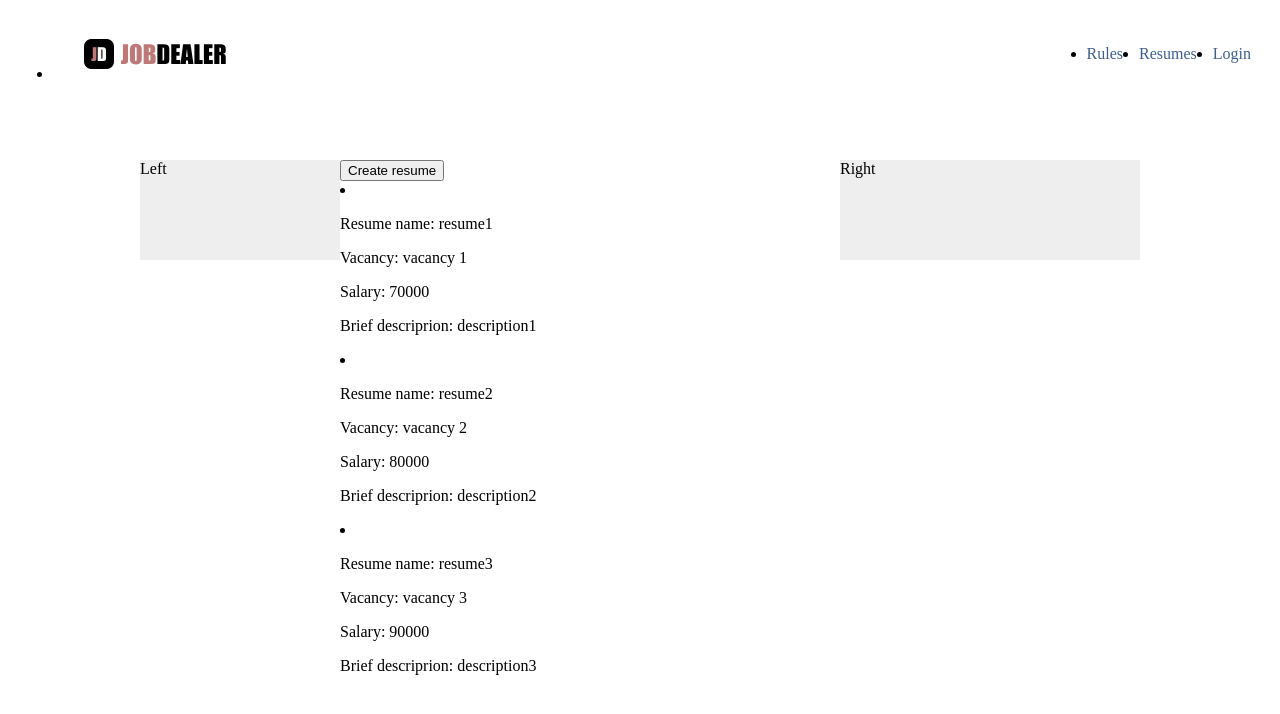
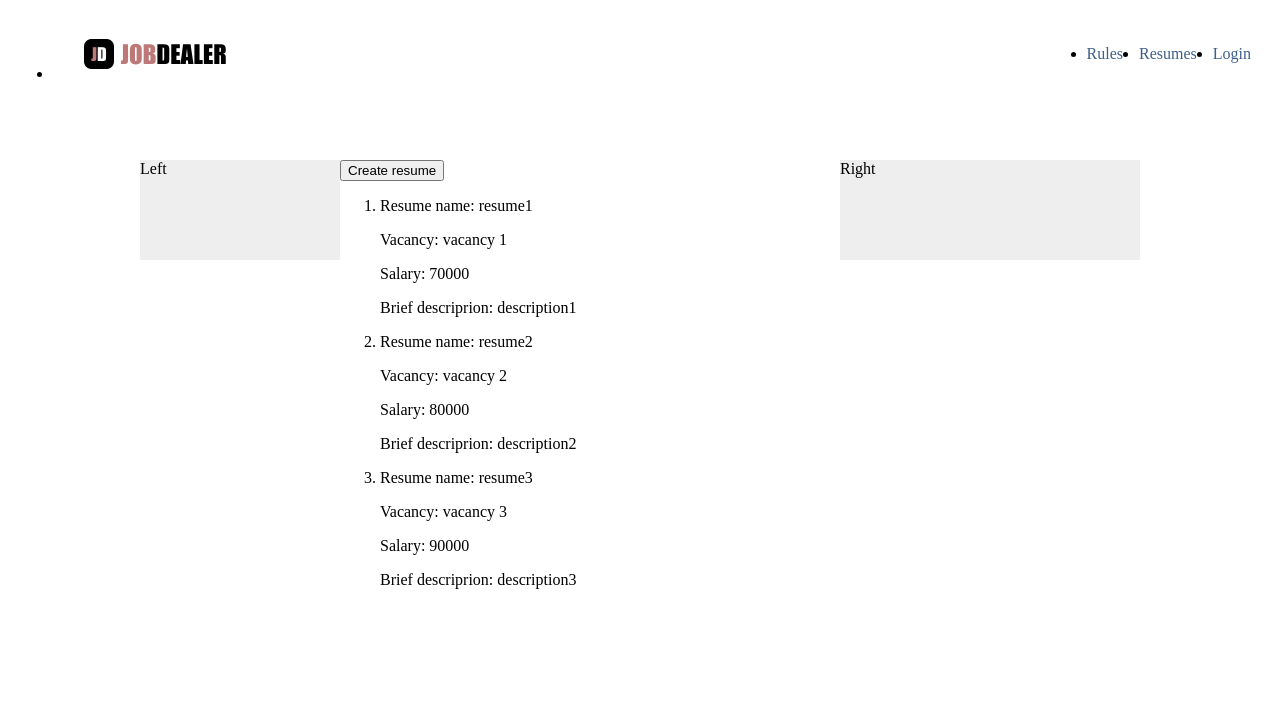
Before and after one commit to schwarzsword/job-dealer, a Vue app in the folder frontend/: page /resumes in a window 1280 px wide. Shown: the top 714 px of the page. Built offline with nearby package versions, Linux system fonts and the light colour scheme.

Commit message:
short resume description is ordered list

```diff
--- a/frontend/src/components/Resume/resumeShortDescription.vue
+++ b/frontend/src/components/Resume/resumeShortDescription.vue
@@ -1,6 +1,6 @@
 <template>
     <div>
-
+        <ol>
             <li class="my-resumes" v-for="resume in resumes" v-bind:key="resume">
                 <p>
                     Resume name: {{resume.name}}
@@ -15,6 +15,7 @@
                     Brief descriprion: {{resume.description}}
                 </p>
             </li>
+        </ol>
     </div>
 </template>
 
```
Lines whose indentation alone changed are shown as unchanged.
